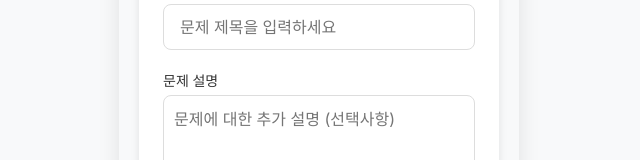
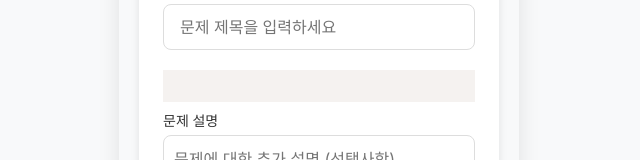
Before and after one commit to hongddoni/react-docs-study, a React (Vite) app: page /create-problem in a window 1280 px wide. Shown: the part 214-374 px from the top of the page, without its empty margins (321-961 px from the left). Built offline with nearby package versions, Linux system fonts and the light colour scheme; no server answers.

Commit message:
feat: 문제 설정 페이지 내 codeBlock 추가 및 textarea추가

```diff
--- a/package.json
+++ b/package.json
@@ -17,13 +17,15 @@
     "es-toolkit": "^1.39.7",
     "react": "^19.1.0",
     "react-dom": "^19.1.0",
-    "react-router-dom": "^7.7.0"
+    "react-router-dom": "^7.7.0",
+    "react-syntax-highlighter": "^15.6.1"
   },
   "devDependencies": {
     "@babel/preset-react": "^7.27.1",
     "@eslint/js": "^9.30.1",
     "@types/react": "^19.1.8",
     "@types/react-dom": "^19.1.6",
+    "@types/react-syntax-highlighter": "^15.5.13",
     "@vitejs/plugin-react-swc": "^3.10.2",
     "eslint": "^9.30.1",
     "eslint-plugin-react-hooks": "^5.2.0",
--- a/src/pages/CreateProblemPage/section/BasicSection.tsx
+++ b/src/pages/CreateProblemPage/section/BasicSection.tsx
@@ -1,4 +1,4 @@
-import { Textarea, TextInput } from "@/shared/ui";
+import { CodeBlock, Textarea, TextInput } from "@/shared/ui";
 import styles from "./section.module.css";
 import { useForm } from "../context/useForm";
 
@@ -20,6 +20,7 @@ export const BasicSection = () => {
 			</div>
 
 			<div className={styles.field}>
+				<CodeBlock language="javascript">{form.description}</CodeBlock>
 				<Textarea
 					label="문제 설명"
 					value={form.description}
--- /dev/null
+++ b/src/shared/ui/CodeBlock/CodeBlock.module.css
@@ -0,0 +1,2 @@
+.container {
+}
--- /dev/null
+++ b/src/shared/ui/CodeBlock/CodeBlock.tsx
@@ -0,0 +1,15 @@
+import { Prism as SyntaxHighlighter } from "react-syntax-highlighter";
+import styles from "./CodeBlock.module.css";
+
+interface CodeBlockProps {
+	language: string;
+	children: string;
+}
+
+export const CodeBlock = ({ language, children }: CodeBlockProps) => {
+	return (
+		<SyntaxHighlighter className={styles.container} language={language}>
+			{children}
+		</SyntaxHighlighter>
+	);
+};
--- /dev/null
+++ b/src/shared/ui/CodeBlock/index.ts
@@ -0,0 +1 @@
+export { CodeBlock } from "./CodeBlock";
--- a/src/shared/ui/Textarea/Textarea.tsx
+++ b/src/shared/ui/Textarea/Textarea.tsx
@@ -1,4 +1,4 @@
-import type { FC } from "react";
+import { useCallback, useRef, type FC } from "react";
 import styles from "./Textarea.module.css";
 
 export interface TextareaProps {
@@ -15,15 +15,28 @@ export const Textarea: FC<TextareaProps> = ({
 	onChange,
 	placeholder,
 }) => {
+	const ref = useRef<HTMLTextAreaElement>(null);
+
+	const handleResizeHeight = useCallback(() => {
+		if (ref.current) {
+			ref.current.style.height = "auto";
+			ref.current.style.height = ref.current.scrollHeight + "px";
+		}
+	}, []);
+
 	return (
 		<div className={styles.container}>
 			{label && <label className={styles.label}>{label}</label>}
 			<textarea
 				className={styles.textarea}
 				value={value}
-				onChange={(e) => onChange(e.target.value)}
+				onChange={(e) => {
+					onChange(e.target.value);
+					handleResizeHeight();
+				}}
 				placeholder={placeholder}
 				rows={4}
+				ref={ref}
 			/>
 		</div>
 	);
--- a/src/shared/ui/index.ts
+++ b/src/shared/ui/index.ts
@@ -17,3 +17,5 @@ export type {
 
 export { Title } from "./Title";
 export { Textarea } from "./Textarea";
+
+export { CodeBlock } from "./CodeBlock";
```
Also changed, not shown: 1 other file (tests, documents, lock files or other folders).
